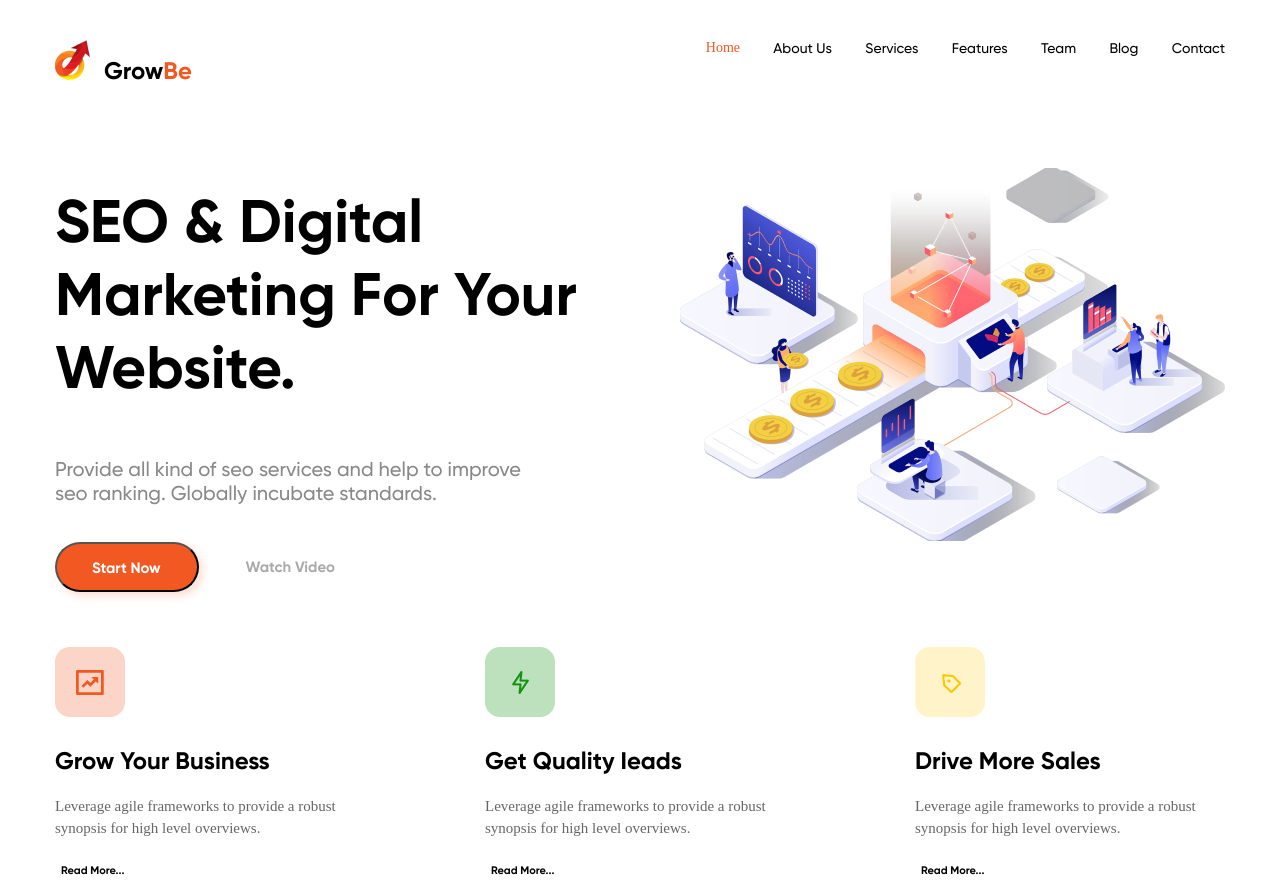
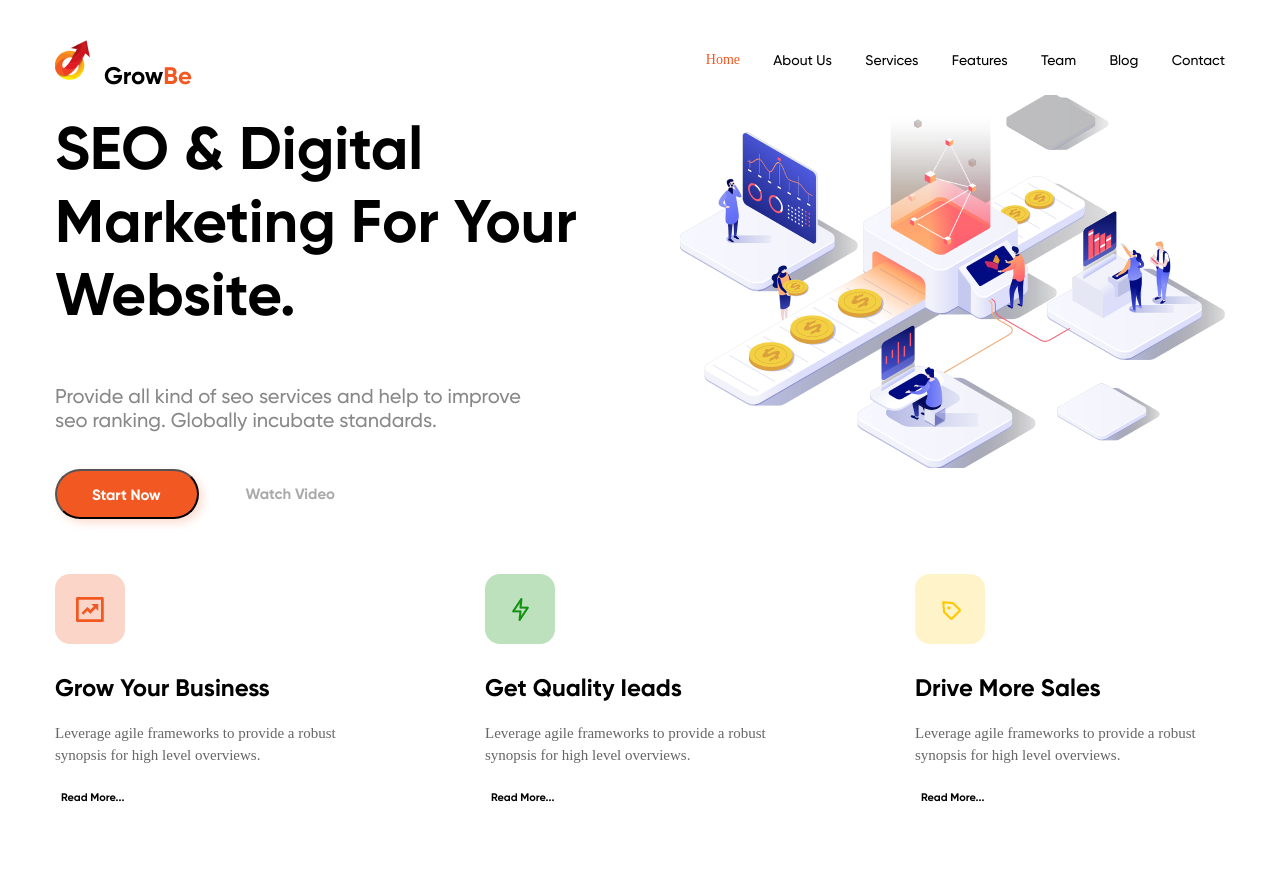
Before and after one commit to MikhailVTs/Web_Development_Basics_HTML_CSS, a plain HTML site: page Seminar_4/index.html in a window 1280 px wide. Shown: the top 883 px of the page. Drawn offline with Linux system fonts and the light colour scheme; files whose address does not match are found by name; a web font is replaced by a local one.

Commit message:
убрал у .menu-and-logo height, добавил align-items: center; добавить, нижний отступ margin-bottom: 15px;

```diff
--- a/Seminar_4/assets/styles/style.css
+++ b/Seminar_4/assets/styles/style.css
@@ -25,10 +25,11 @@ body {
     width: 1170px;
     margin-top: 40px;
     display: flex;
-    height: 114px;
     gap: 14px;
+    align-items: center;
     margin-left: auto;
     margin-right: auto;
+    margin-bottom: 15px;
 }
 
 .logo-header {
```
